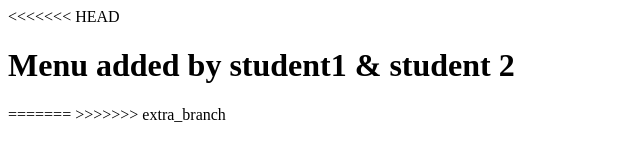
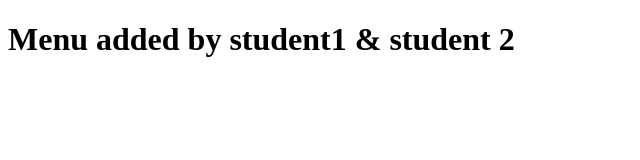
Before and after one commit to sakshi12oct/git_project, a plain HTML site: page menu.html in a window 1280 px wide. Shown: the whole page, without its empty margins (0-640 px from the left). Drawn offline with Linux system fonts and the light colour scheme.

Commit message:
merge conflict resolved now

```diff
--- a/menu.html
+++ b/menu.html
@@ -1,10 +1,8 @@
 <!DOCTYPE html>
 <body>
     <header>
-<<<<<<< HEAD
+
         <h1>Menu added by student1 & student 2</h1>
-=======
 
->>>>>>> extra_branch
     </header>
 </body>
```
